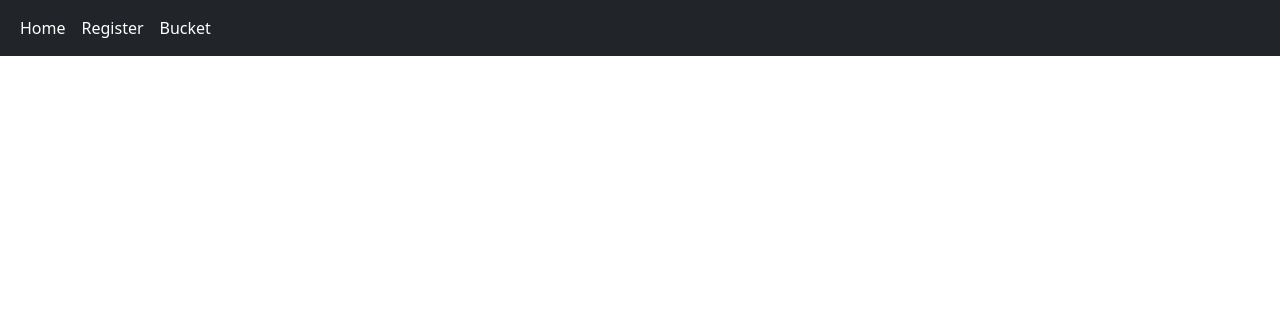
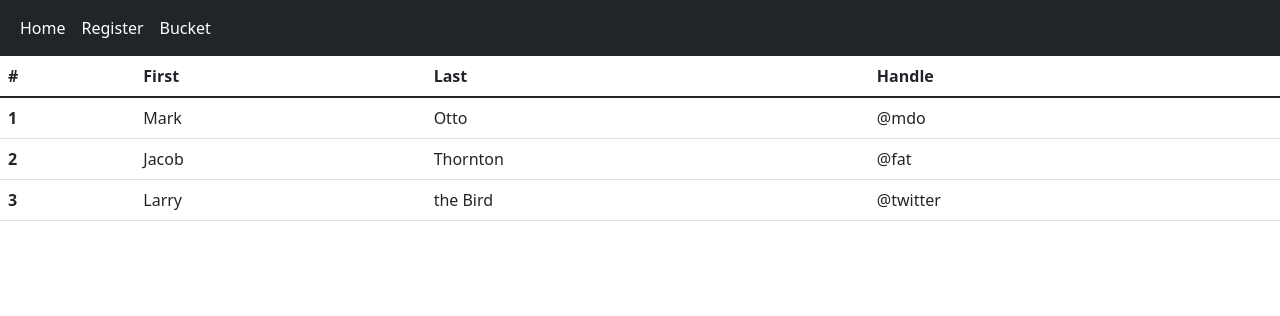
Before and after one commit to majid-757/Django_Ecommerce_Project, a Django app: template home/templates/home/bucket.html in a window 1280 px wide. Shown: the top 316 px of the page. Run offline with Django 4.2, Linux system fonts and the light colour scheme; the template is opened without the code that fills it, so the values that code supplies are empty; the visitor is signed in with stand-in values (Sample User, id 1); parts of the project's set-up code (start-up, migrations or seed data) failed here and were passed over.

Commit message:
create bucket settings

```diff
--- a/bucket.py
+++ b/bucket.py
@@ -23,7 +23,11 @@ class Bucket:
 
     def get_objects(self):
         result = self.conn.list_objects_v2(Bucket=settings.AWS_STORAGE_BUCKET_NAME)
-        return result
+        if result['KeyCount']:
+            return result(['Contents'])
+        else:
+            return None
+
 
 
 
--- a/home/templates/home/bucket.html
+++ b/home/templates/home/bucket.html
@@ -4,7 +4,36 @@
 {% block content %}
 
 
-
+<table class="table">
+    <thead>
+      <tr>
+        <th scope="col">#</th>
+        <th scope="col">First</th>
+        <th scope="col">Last</th>
+        <th scope="col">Handle</th>
+      </tr>
+    </thead>
+    <tbody>
+      <tr>
+        <th scope="row">1</th>
+        <td>Mark</td>
+        <td>Otto</td>
+        <td>@mdo</td>
+      </tr>
+      <tr>
+        <th scope="row">2</th>
+        <td>Jacob</td>
+        <td>Thornton</td>
+        <td>@fat</td>
+      </tr>
+      <tr>
+        <th scope="row">3</th>
+        <td>Larry</td>
+        <td>the Bird</td>
+        <td>@twitter</td>
+      </tr>
+    </tbody>
+  </table>
 
 
 
```
